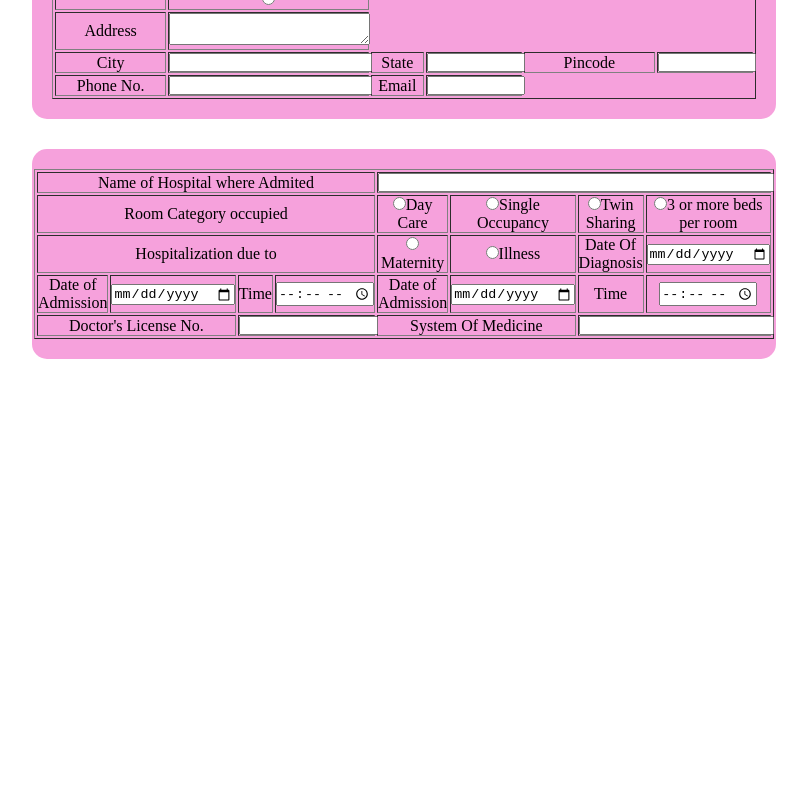
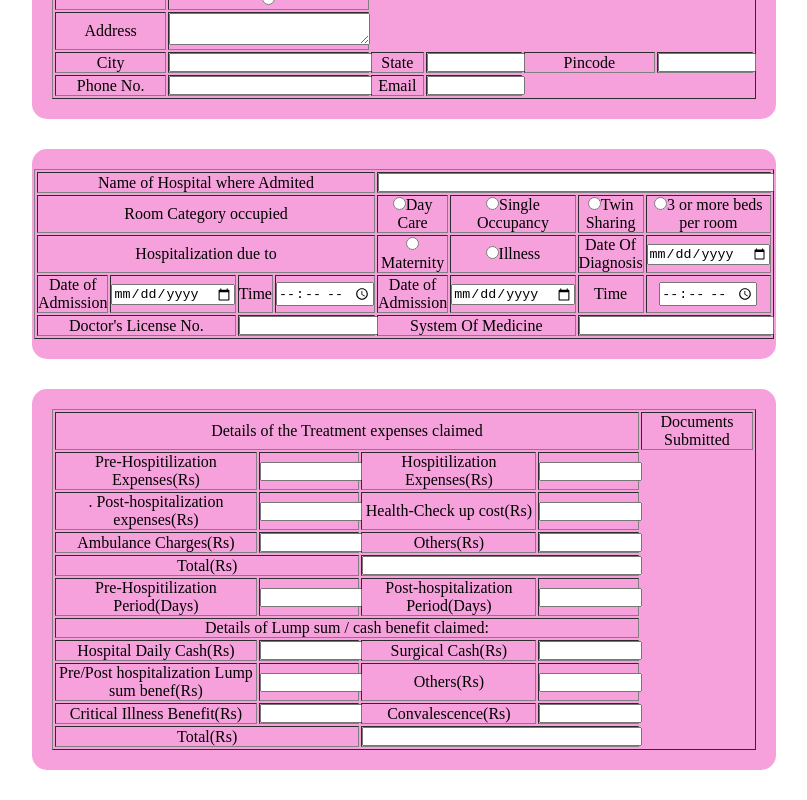
Before and after one commit to AmanPrajapati7015/jeevika, a React (Vite) app in the folder reactjs/: page / in a window 1280 px wide. Shown: the part 941-1741 px from the top of the page, without its empty margins (236-1043 px from the left). Before the commit the page ends 1330 px from the top, so only its background shows below. Built offline with nearby package versions, Linux system fonts and the light colour scheme.

Commit message:
adding section e without doc submit

```diff
--- a/reactjs/src/App.jsx
+++ b/reactjs/src/App.jsx
@@ -3,6 +3,7 @@ import SectionA from "./form-elements/SectionA";
 import SectionB from "./form-elements/SectionB"
 import SectionC from "./form-elements/SectionC";
 import SectionD from "./form-elements/SectionD";
+import SectionE from "./form-elements/SectionE";
 // import SectionC from "./form-elements/SectionD";
 
 export default function App(){
@@ -13,6 +14,7 @@ export default function App(){
       <SectionB/>
     <SectionC />
     <SectionD />
+    <SectionE />
     </>
   )
 }
--- a/reactjs/src/form-elements/SectionE.jsx
+++ b/reactjs/src/form-elements/SectionE.jsx
@@ -0,0 +1,71 @@
+import "./formstyles.css";
+
+export default function SectionE() {
+    return (
+        <form >
+            <table border={1}>
+                <tr>
+                    <td colSpan={4}> Details of the Treatment expenses claimed</td>
+                    <td colSpan={9}>Documents Submitted</td>
+                </tr>
+                <tr>
+                    <td><label htmlFor="pre-hosp-expense">Pre-Hospitilization Expenses(Rs)</label></td>
+                    <td><input type="text" id="pre-hosp-expense" name="pre-hosp-expense"/></td>
+                    <td><label htmlFor="hosp-expense">Hospitilization Expenses(Rs)</label></td>
+                    <td><input type="text" id="hosp-expense" name="hosp-expense"/></td>
+
+                </tr>
+                <tr>
+                <td><label htmlFor="post-hosp-expense">. Post-hospitalization expenses(Rs)</label></td>
+                    <td><input type="text" id="post-hosp-expense" name="post-hosp-expense"/></td>
+                    <td><label htmlFor="check-up-cost">Health-Check up cost(Rs)</label></td>
+                    <td><input type="text" id="check-up-cost" name="check-up-cost"/></td>
+                </tr>
+                <tr>
+                <td><label htmlFor="Ambulance-charges">Ambulance Charges(Rs)</label></td>
+                    <td><input type="text" id="Ambulance-charges" name="Ambulance-charges"/></td>
+                    <td><label htmlFor="other-expenses">Others(Rs)</label></td>
+                    <td><input type="text" id="other-expenses" name="other-expenses"/></td>
+                </tr>
+                <tr>
+                <td colSpan={2}><label htmlFor="Total-1">Total(Rs)</label></td>
+                    <td colSpan={2}><input type="text" id="Total-1" name="Total-1"/></td>
+
+                </tr>
+                <tr>
+                <td><label htmlFor="pre-hosp-period">Pre-Hospitilization Period(Days)</label></td>
+                    <td><input type="text" id="pre-hosp-period" name="pre-hosp-period" /></td>
+                    <td><label htmlFor="post-hosp-period">Post-hospitalization Period(Days)</label></td>
+                    <td><input type="text" id="post-hosp-period" name="post-hosp-period"/></td>
+                </tr>
+                <tr>
+                <td colSpan={4}> Details of Lump sum / cash benefit claimed:</td>
+                </tr>
+                <tr>
+                <td><label htmlFor="hosp-daily-cash">Hospital Daily Cash(Rs)</label></td>
+                    <td><input type="text" id="hosp-daily-cash" name="hosp-daily-cash"/></td>
+                    <td><label htmlFor="Surgical-cash">Surgical Cash(Rs)</label></td>
+                    <td><input type="text" id="Surgical-cash" name="Surgical-cash"/></td>
+                </tr>
+                <tr>
+                <td><label htmlFor="pre-post-lump">Pre/Post hospitalization Lump sum benef(Rs)</label></td>
+                    <td><input type="text" id="pre-post-lump" name="pre-post-lump"/></td>
+                    <td><label htmlFor="other-expenses-2">Others(Rs)</label></td>
+                    <td><input type="text" id="other-expenses-2" name="other-expenses-2"/></td>
+                </tr>
+
+                <tr>
+                <td><label htmlFor="Critical-illness">Critical Illness Benefit(Rs)</label></td>
+                    <td><input type="text" id="Critical-illness" name="Critical-illness"/></td>
+                    <td><label htmlFor="convalescence">Convalescence(Rs)</label></td>
+                    <td><input type="text" id="convalescence" name="convalescence"/></td>
+                </tr>
+                <tr>
+                <td colSpan={2}><label htmlFor="Total-2">Total(Rs)</label></td>
+                    <td colSpan={2}><input type="text" id="Total-2" name="Total-2"/></td>
+
+                </tr>
+            </table>
+        </form>
+    )
+}
```
